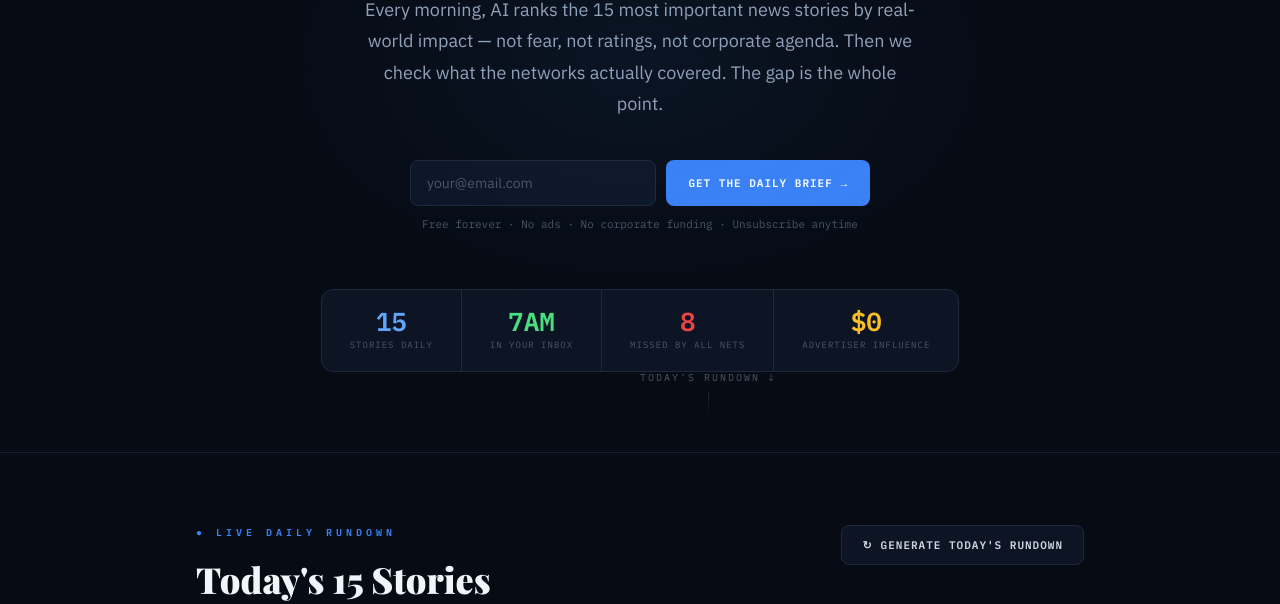
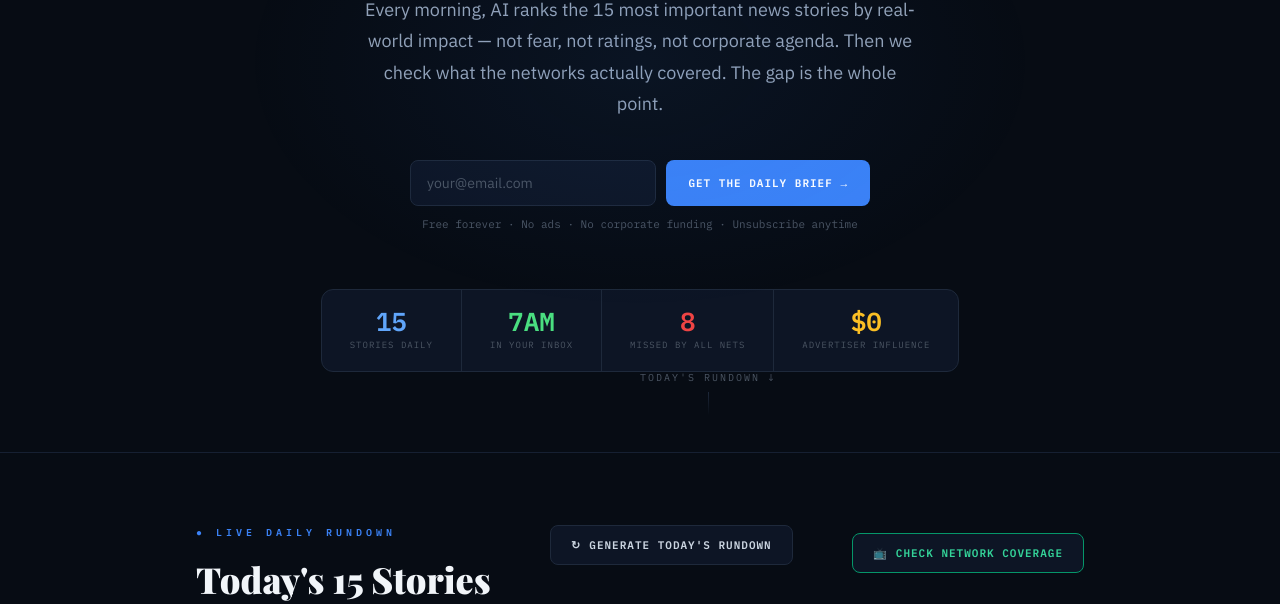
Before and after one commit to billgarrity-afk/therealrundown, a plain HTML site: page index.html in a window 1280 px wide. Shown: the part 348-952 px from the top of the page. Drawn offline with nearby package versions, Linux system fonts and the light colour scheme; a web font is replaced by a local one.

Commit message:
Update index.html

```diff
--- a/index.html
+++ b/index.html
@@ -310,6 +310,10 @@ footer { background:#060b11; border-top:1px solid var(--border2); padding:36px;
       <button class="generate-btn" id="gen-btn" onclick="generateRundown()">
         <span id="gen-icon">↻</span>
         <span id="gen-label">GENERATE TODAY'S RUNDOWN</span>
+      </button>
+      <button class="generate-btn" id="cov-btn" onclick="checkCoverage()" style="border-color:#059669;color:#34d399;margin-top:8px;">
+        <span id="cov-icon">📺</span>
+        <span id="cov-label">CHECK NETWORK COVERAGE</span>
       </button>
     </div>
 
@@ -815,7 +819,7 @@ function switchTab(tabId, btn) {
 // ── SUPABASE SAVE ──
 async function saveToSupabase(rundown) {
   const SUPABASE_URL = 'https://jprcnkytpirqmrzzelca.supabase.co';
-  const SUPABASE_KEY = 'eyJhbGciOiJIUzI1NiIsInR5cCI6IkpXVCJ9.eyJpc3MiOiJzdXBhYmFzZSIsInJlZiI6ImpwcmNua3l0cGlycW1yenplbGNhIiwicm9sZSI6ImFub24iLCJpYXQiOjE3NzQ0NjA1ODgsImV4cCI6MjA5MDAzNjU4OH0.kAKIpevx4PKM3aMD-ZE2SCU-TQs8usPAJGQtWB9-9RU';
+  const SUPABASE_KEY = 'PASTE_YOUR_ANON_KEY_HERE';
   if (SUPABASE_KEY === 'PASTE_YOUR_ANON_KEY_HERE') { console.warn('Add your Supabase anon key to enable archiving'); return; }
 
   try {
@@ -930,20 +934,21 @@ async function generateRundown() {
   label.textContent = 'SEARCHING NEWS...';
 
   try {
+    // Call our Vercel proxy instead of Anthropic directly
     const res = await fetch('/api/generate', {
       method: 'POST',
       headers: { 'Content-Type': 'application/json' },
       body: JSON.stringify({ trigger: 'generate' })
     });
 
+    if (!res.ok) {
+      throw new Error(`API error: ${res.status}`);
+    }
+
     const data = await res.json();
-    console.log('Raw response keys:', Object.keys(data));
-    console.log('Full response:', JSON.stringify(data).substring(0, 800));
-
     const text = data.content
       ? data.content.filter(b => b.type === 'text').map(b => b.text).join('')
-      : JSON.stringify(data);
-    console.log('Extracted text preview:', text.substring(0, 400));
+      : '';
 
     const match = text.match(/\{[\s\S]*\}/);
     if (match) {
@@ -953,6 +958,7 @@ async function generateRundown() {
         document.getElementById('today-date').textContent = RUNDOWN.date;
         closeSidebar();
         renderAll();
+        // Save to archive
         await saveToSupabase(parsed);
       }
     }
@@ -965,7 +971,51 @@ async function generateRundown() {
   label.textContent = 'GENERATE TODAY\'S RUNDOWN';
 }
 
-// ── SUBSCRIBE ──
+// ── CHECK COVERAGE ──
+async function checkCoverage() {
+  const btn = document.getElementById('cov-btn');
+  const icon = document.getElementById('cov-icon');
+  const label = document.getElementById('cov-label');
+  btn.classList.add('loading');
+  icon.textContent = '⏳';
+  label.textContent = 'CHECKING NETWORKS... (2-3 MIN)';
+
+  try {
+    const res = await fetch('/api/coverage', {
+      method: 'POST',
+      headers: { 'Content-Type': 'application/json' }
+    });
+
+    const data = await res.json();
+
+    if (data.success) {
+      console.log('Coverage check complete:', data);
+      // Show result notification
+      const existing = document.getElementById('save-confirm');
+      if (existing) existing.remove();
+      const div = document.createElement('div');
+      div.id = 'save-confirm';
+      div.style.cssText = `
+        position:fixed; bottom:24px; right:24px; z-index:200;
+        background:#052e16; border:1px solid #166534; border-radius:8px;
+        padding:14px 20px; color:#4ade80; font-family:'IBM Plex Mono',monospace;
+        font-size:12px; font-weight:600; letter-spacing:1px;
+        box-shadow:0 8px 24px rgba(0,0,0,0.4); line-height:1.6;
+      `;
+      div.innerHTML = `✓ COVERAGE CHECK COMPLETE<br><span style="color:#94a3b8;font-size:11px;">${data.storiesChecked} stories · ${data.zeroCoverage} missed by all networks</span>`;
+      document.body.appendChild(div);
+      setTimeout(() => div.remove(), 6000);
+      // Reload page to show updated scorecard
+      setTimeout(() => location.reload(), 2000);
+    }
+  } catch(e) {
+    console.error('Coverage check error:', e);
+  }
+
+  btn.classList.remove('loading');
+  icon.textContent = '📺';
+  label.textContent = 'CHECK NETWORK COVERAGE';
+}
 function handleSubscribe(inputId) {
   const input = document.getElementById(inputId);
   const email = input.value.trim();
```
